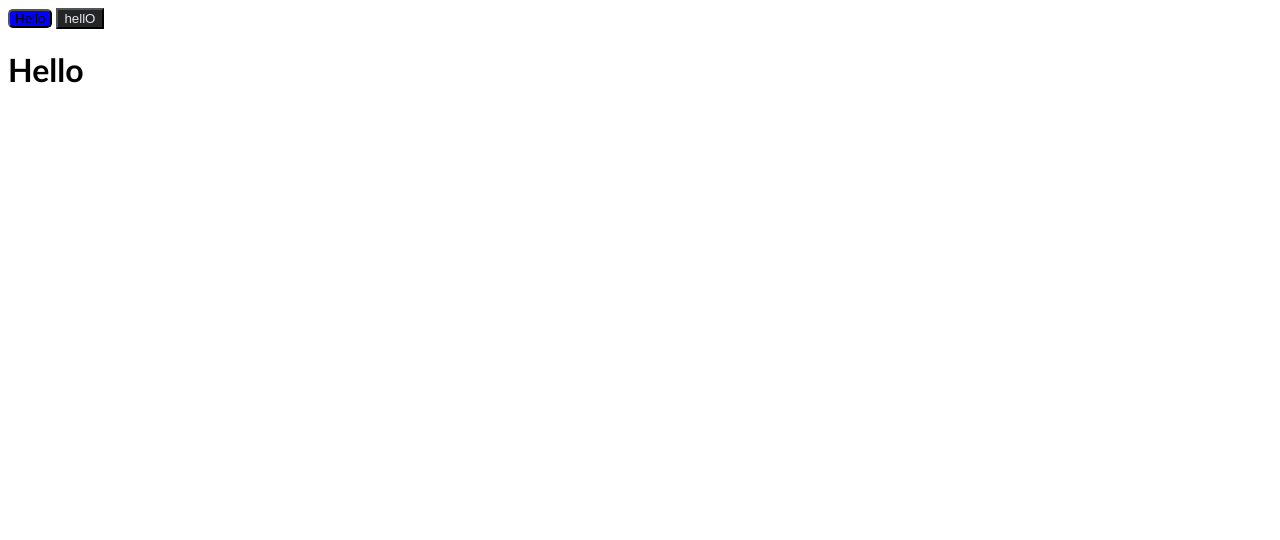
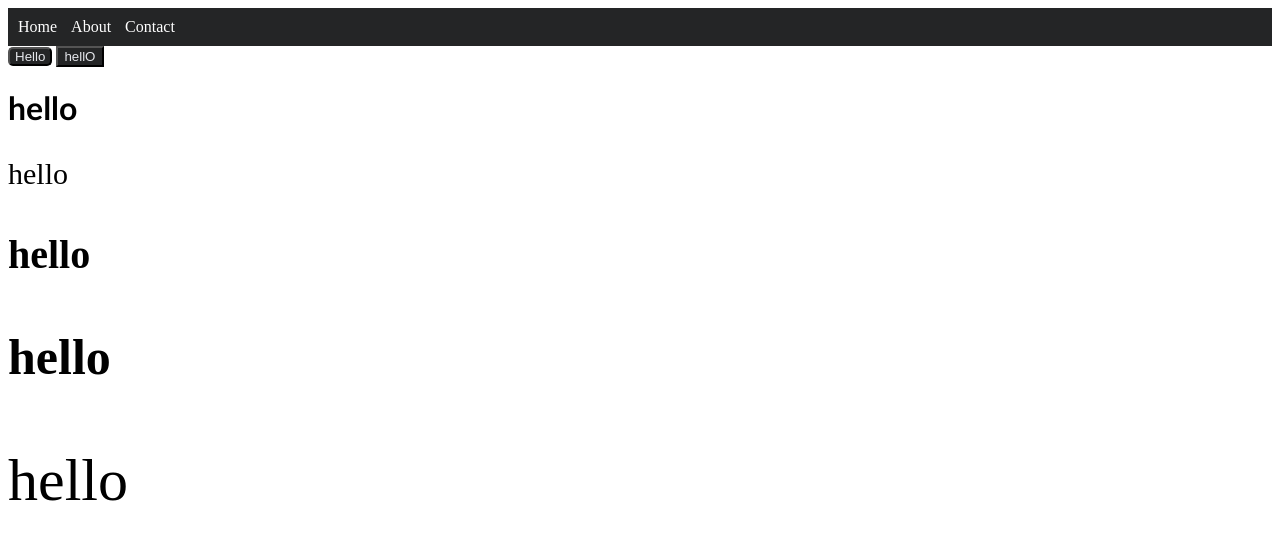
Before and after one commit to samnyarko4/Custom-CSS-Framework, a plain HTML site: page index.html in a window 1280 px wide. Drawn offline with Linux system fonts and the light colour scheme.

Commit message:
added utility classes

```diff
--- a/SASS/_buttons.scss
+++ b/SASS/_buttons.scss
@@ -3,14 +3,14 @@
 .button{
    border-radius: 5px;
    padding:0 5px  0 5px ;
-
+   color: $primary-text
 }
 
 
 .#{$button-prefix}-primary {
     @extend .button;
 
-    background-color: $primary-color;
+    background-color: $secondary-color;
     &:hover{
         background-color: $secondary-color;
     }
--- /dev/null
+++ b/SASS/_utilities.scss
@@ -0,0 +1,124 @@
+@use 'sass:math';
+//importing variables
+@import 'variables';
+
+// ----------------Utility Classes
+
+
+$utilities:(
+    //padding Utilities
+    "padding": (
+        "prefix": "p",
+        "values": (
+        "0": 0,
+        "1": $base-padding,
+        "2": $base-padding * 2,
+        "3": $base-padding * 4,
+        "4": $base-padding * 6,
+        "5": $base-padding * 8,
+    ),
+    ),
+
+    //padding left utilities
+    "padding-left": (
+        "prefix": "pl",
+        "values": (
+        "0": 0,
+        "1": $base-padding,
+        "2": $base-padding * 2,
+        "3": $base-padding * 4,
+        "4": $base-padding * 6,
+        "5": $base-padding * 8,
+    ),
+    ),
+
+    //padding right utilities
+    "padding-right": (
+        "prefix": "pr",
+        "values": (
+        "0": 0,
+        "1": $base-padding,
+        "2": $base-padding * 2,
+        "3": $base-padding * 4,
+        "4": $base-padding * 6,
+        "5": $base-padding * 8,
+    ),
+    ),
+
+    //padding top utilities
+    "padding-top": (
+        "prefix": "pt",
+        "values": (
+        "0": 0,
+        "1": $base-padding,
+        "2": $base-padding * 2,
+        "3": $base-padding * 4,
+        "4": $base-padding * 6,
+        "5": $base-padding * 8,
+    ),
+    ),
+
+    //padding bottom utilities
+    "padding-bottom": (
+        "prefix": "pb",
+        "values": (
+        "0": 0,
+        "1": $base-padding,
+        "2": $base-padding * 2,
+        "3": $base-padding * 4,
+        "4": $base-padding * 6,
+        "5": $base-padding * 8,
+    ),
+    ),
+
+    //font size utility classes
+    "font-size": (
+        "prefix": "fs",
+        "values": (
+        "sm": $font-size-sm,
+        "md": $base-font-size,
+        "lg": $font-size-lg,
+        "xl": $font-size-xl,
+        "xxl": $font-size-xxl,
+    ),
+    ),
+
+    //font weight utility classes
+    "font-weight": (
+        "prefix": "fw",
+        "values": (
+        "light": 200,
+        "reg": 400,
+        "bold": 700,
+        "xbold": 900,
+    ),
+    ),
+);
+
+
+@each $property, $map in $utilities {
+    $prefix: map-get($map, "prefix");
+    $values: map-get($map, "values");
+
+    @each $k, $v in $values{
+        @if($k == "default") {
+            .#{$prefix}-#{$k}{
+                #{property}:$v;
+            }
+        } @else {
+            .#{$prefix}-#{$k}{
+                #{$property}:$v;
+            }
+        }
+    }
+}
+//Font Weight
+
+//Font Size
+
+
+//Margin
+
+//Padding
+
+//Border
--- a/SASS/_variables.scss
+++ b/SASS/_variables.scss
@@ -1,5 +1,24 @@
-$primary-color: #0000ff;
-$secondary-color: #6c757d;
+$primary-color: #18191A;
+
+$secondary-color: #242526;
+
+$tetiary-color:#ffffff;
 $accent-color: #ffc107;
 
+//font-colors
+$primary-text:#e4e6eb;
+$secondary-text:#18191A;
+
 $button-prefix:"btn";
+
+$base-padding: 1rem;
+
+$font-size-sm: 20px;
+
+$base-font-size:30px;
+
+$font-size-lg:40px;
+
+$font-size-xl:50px;
+
+$font-size-xxl:60px;
--- a/SASS/input.scss
+++ b/SASS/input.scss
@@ -1,4 +1,11 @@
+//importing Buttons
 @import 'buttons';
+
+//importing variables
+@import 'variables';
+
+// importing utility classes
+@import 'utilities';
 
 
 
@@ -6,6 +13,57 @@ h1{
     font-family: 'Gill Sans', 'Gill Sans MT', Calibri, 'Trebuchet MS', sans-serif;
 }
 
-// Utility Classes
+h2{
 
-//Font Weight
+}
+
+// Navigation bar
+.nav-dark {
+    background-color: $secondary-color;
+    padding: 10px;
+
+    ul {
+      list-style-type: none;
+      margin: 0;
+      padding: 0;
+
+      li {
+        display: inline-block;
+        margin-right: 10px;
+
+        a {
+          color: #ffffff;
+          text-decoration: none;
+          //Note the use of & within the nested selector (&:hover). The & symbol refers to the parent selector, allowing you to create nested pseudo-classes or pseudo-elements.
+          &:hover {
+            text-decoration: underline;
+          }
+        }//Closes 'a' tag
+      }//Closes 'li' tag
+    }//Closes 'ul' tag
+  }//Closes 'nav' class
+
+  .nav-light {
+    background-color: $tetiary-color;
+    padding: 10px;
+
+    ul {
+      list-style-type: none;
+      margin: 0;
+      padding: 0;
+
+      li {
+        display: inline-block;
+        margin-right: 10px;
+
+        a {
+          color: $secondary-text;
+          text-decoration: none;
+          //Note the use of & within the nested selector (&:hover). The & symbol refers to the parent selector, allowing you to create nested pseudo-classes or pseudo-elements.
+          &:hover {
+            text-decoration: underline;
+          }
+        }//Closes 'a' tag
+      }//Closes 'li' tag
+    }//Closes 'ul' tag
+  }//Closes 'nav' class
--- a/index.html
+++ b/index.html
@@ -7,9 +7,23 @@
     <title>Document</title>
     <link rel="stylesheet" href="/CSS/output.css">
 </head>
+
+<header>
+    <nav class="nav-dark">
+<ul>
+    <li><a href="#">Home</a></li>
+    <li><a href="#">About</a></li>
+    <li><a href="#">Contact</a></li>
+</ul>
+    </nav>
+</header>
 <body>
     <button class=" btn-primary">Hello</button>
     <button class="btn-dark">hellO</button>
-    <h1>Hello</h1>
+    <h1 class="">hello</h1>
+    <p class="fs-md fw-reg">hello</p>
+    <p class="fs-lg fw-bold">hello</p>
+    <p class="fs-xl fw-xbold">hello</p>
+    <p class="fs-xxl">hello</p>
 </body>
 </html>
```
Also changed, not shown: CSS/output.css, 1 other file.
